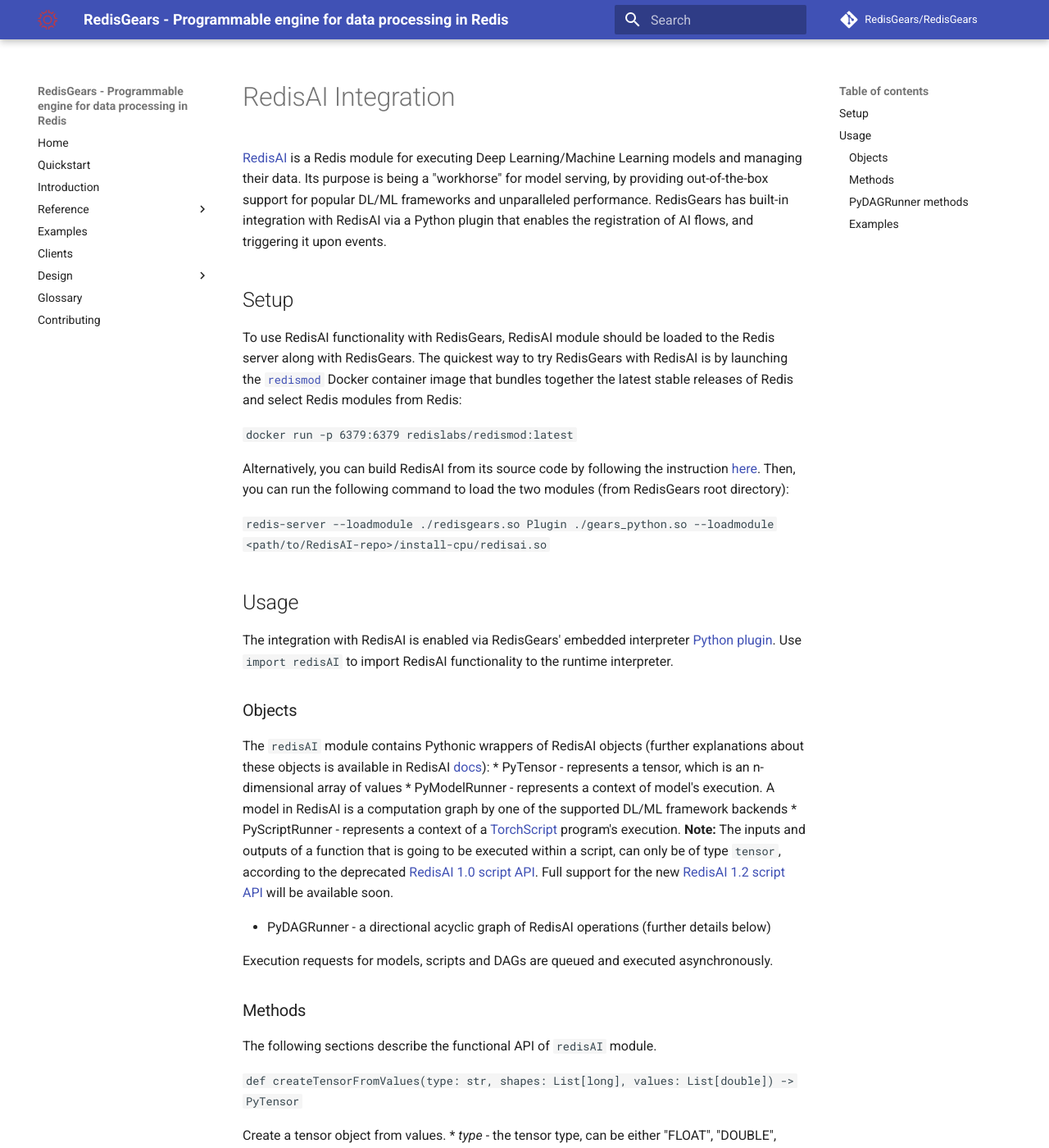
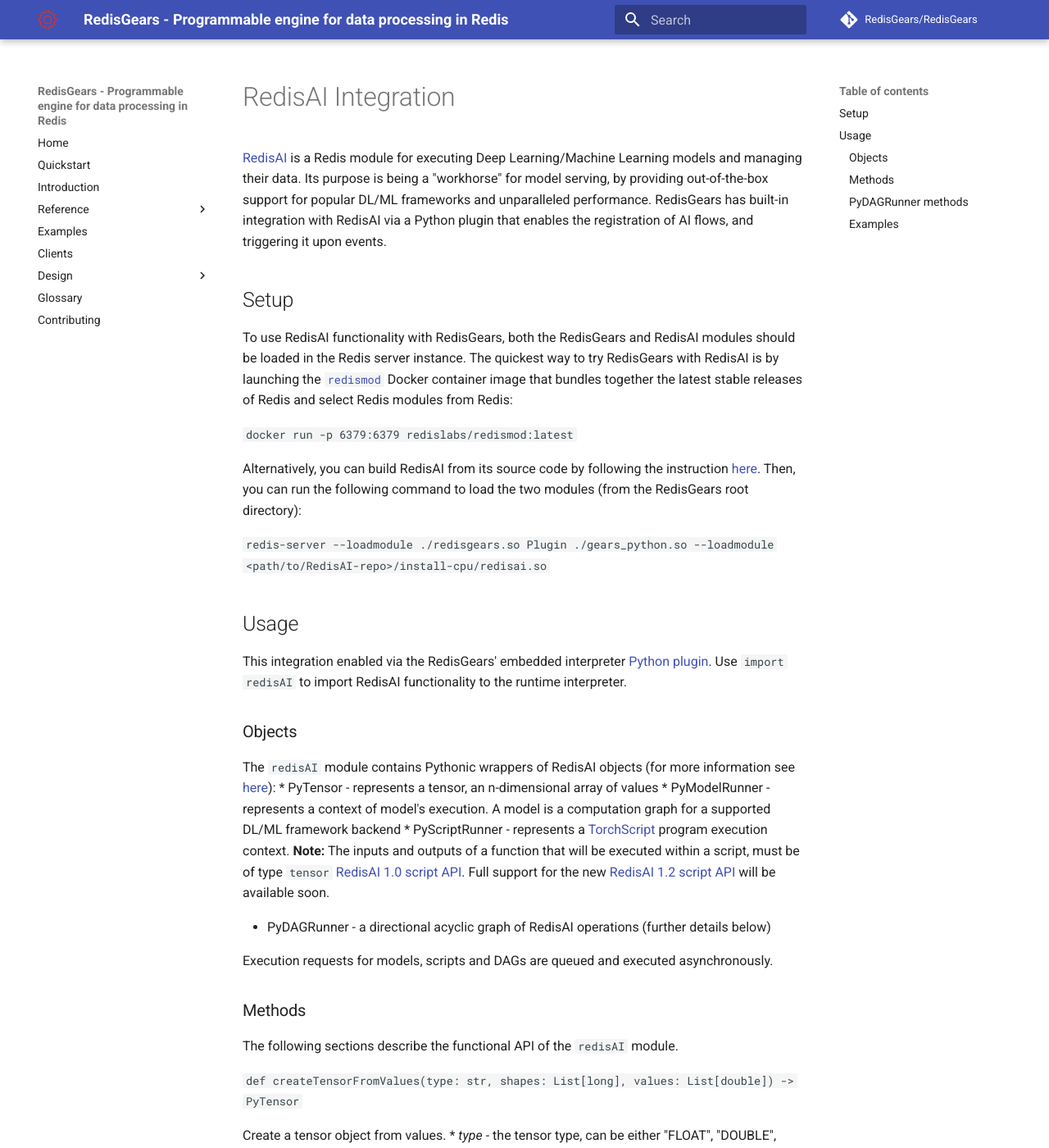
Before and after one commit to RedisGears/RedisGears, an MkDocs documentation site: the page built from docs/redisai.md, in a window 1280 px wide and 1400 px high. Shown: the whole window at 82% size. Built offline with MkDocs 1.6.1 and Material for MkDocs 9.7.7, drawn with Linux system fonts in a browser that asks for light colours; comment, search, counter and statistics services are not loaded; some of the changed text lies outside the part shown.

Commit message:
Address Chayim comments for proper english

````diff
--- a/docs/redisai.md
+++ b/docs/redisai.md
@@ -4,28 +4,28 @@
 RedisGears has built-in integration with RedisAI via a Python plugin that enables the registration of AI flows, and triggering it upon events.
 
 ## Setup
-To use RedisAI functionality with RedisGears, RedisAI module should be loaded to the Redis server along with RedisGears.
+To use RedisAI functionality with RedisGears, both the RedisGears and RedisAI modules should be loaded in the Redis server instance.
 The quickest way to try RedisGears with RedisAI is by launching the [`redismod`](https://hub.docker.com/r/redislabs/redismod) Docker container image that bundles together the latest stable releases of Redis and select Redis modules from Redis:
 
 ```docker run -p 6379:6379 redislabs/redismod:latest```
 
 Alternatively, you can build RedisAI from its source code by following the instruction [here](https://oss.redis.com/redisai/quickstart/).
-Then, you can run the following command to load the two modules (from RedisGears root directory):
+Then, you can run the following command to load the two modules (from the RedisGears root directory):
 
 ```redis-server --loadmodule ./redisgears.so Plugin ./gears_python.so --loadmodule <path/to/RedisAI-repo>/install-cpu/redisai.so```
 
 ## Usage
 
-The integration with RedisAI is enabled via RedisGears' embedded interpreter [Python plugin](runtime.md).
+This integration enabled via the RedisGears' embedded interpreter [Python plugin](runtime.md).
 Use `import redisAI` to import RedisAI functionality to the runtime interpreter.
 
 ### Objects
 
-The `redisAI` module contains Pythonic wrappers of RedisAI objects (further explanations about these objects is available in RedisAI [docs](https://oss.redis.com/redisai/master/)):
-* PyTensor - represents a tensor, which is an n-dimensional array of values
-* PyModelRunner - represents a context of model's execution. A model in RedisAI is a computation graph by one of the supported DL/ML framework backends
-* PyScriptRunner - represents a context of a [TorchScript](https://pytorch.org/docs/stable/jit.html) program's execution.
-  **Note:** The inputs and outputs of a function that is going to be executed within a script, can only be of type `tensor`, according to the deprecated [RedisAI 1.0 script API](https://oss.redis.com/redisai/commands/#aiscriptrun). Full support for the new [RedisAI 1.2 script API](https://oss.redis.com/redisai/commands/#aiscriptexecute) will be available soon.
+The `redisAI` module contains Pythonic wrappers of RedisAI objects (for more information see [here](https://oss.redis.com/redisai/master/)):
+* PyTensor - represents a tensor, an n-dimensional array of values
+* PyModelRunner - represents a context of model's execution. A model is a computation graph for a supported DL/ML framework backend
+* PyScriptRunner - represents a [TorchScript](https://pytorch.org/docs/stable/jit.html) program execution context.
+**Note:** The inputs and outputs of a function that will be executed within a script, must be of type `tensor` [RedisAI 1.0 script API](https://oss.redis.com/redisai/commands/#aiscriptrun). Full support for the new [RedisAI 1.2 script API](https://oss.redis.com/redisai/commands/#aiscriptexecute) will be available soon.
 
 * PyDAGRunner - a directional acyclic graph of RedisAI operations (further details below)
 
@@ -33,7 +33,7 @@
 
 ### Methods
 
-The following sections describe the functional API of `redisAI` module.
+The following sections describe the functional API of the `redisAI` module.
 
 `def createTensorFromValues(type: str, shapes: List[long], values: List[double]) -> PyTensor`
 
@@ -134,7 +134,7 @@
 
 `def createScriptRunner(script_key: str, function: str) -> PyScriptRunner`
 
-Creates a new run context for RedisAI script (TorchScript) which is stored in Redis under the given key. To store a script in Redis, one should use the [AI.SCRIPTSTORE command](https://oss.redis.com/redisai/commands/#aiscriptstore) before calling this function. This run context is used to hold the required data for the script's execution.
+Creates a new run context for RedisAI script (TorchScript). This is stored in Redis under the given key. To store a script in Redis, one should use the [AI.SCRIPTSTORE command](https://oss.redis.com/redisai/commands/#aiscriptstore) prior to calling this function. This run context holds the required data for the script's execution.
 
 * _script_key_ - a string that represents the script key
 * _entry_point_ - a string that represents the function to execute within the script
@@ -158,7 +158,7 @@
 
 `def scriptRunnerAddOutput(script_runner: PyScriptRunner, name: str) -> long`
 
-Append a placeholder for an output tensor to return from the script's execution. The outputs number and order should match the expected order in underline script's entry point function signature.
+Append a placeholder for an output tensor to return from the script's execution. The outputs number and order should match the expected order in the underlying script's entrypoint function signature.
 
 * _script_runner_ - `PyScriptRunner` object that was created using `createScriptRunner` call
 * _returns_ - always returns 1
````
Also changed, not shown: other parts of docs/redisai.md (+4 -4 lines), docs/intro.md (+1 -1 lines).
